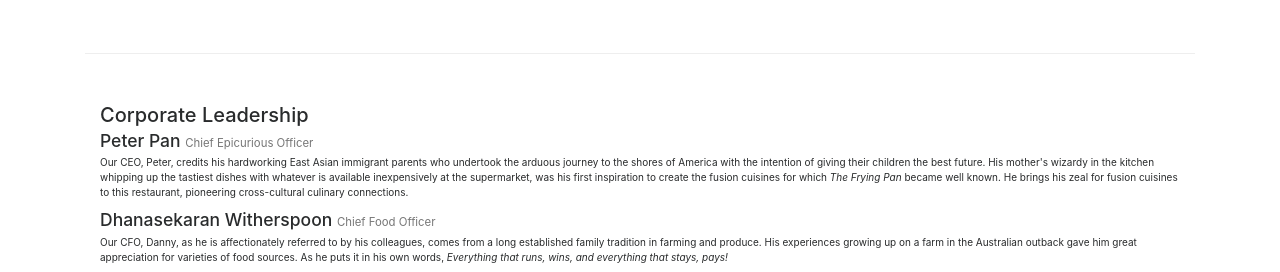
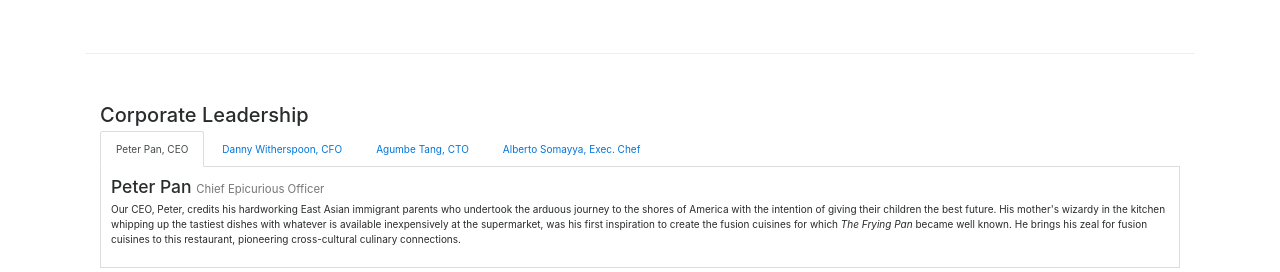
Before and after one commit to ganeshjanamanchi/Bootstrap, a website: page aboutus.html in a window 1280 px wide. Shown: the part 800-1072 px from the top of the page. Drawn offline with nearby package versions, Linux system fonts and the light colour scheme; a script that the page names is missing.

Commit message:
Tabbed Navigation

```diff
--- a/aboutus.html
+++ b/aboutus.html
@@ -104,14 +104,39 @@
         <div class="row row-content ">
             <div class="col col-sm">
                 <h2>Corporate Leadership</h2>
+                <ul class="nav nav-tabs">
+                  <li class="nav-item">
+                    <a class="nav-link active" href="#peter" role="tab" data-toggle="tab">Peter Pan, CEO</a>
+                  </li>
+                  <li class="nav-item">
+                    <a class="nav-link" href="#danny" role="tab" data-toggle="tab">Danny Witherspoon, CFO</a>
+                  </li>
+                  <li class="nav-item">
+                    <a class="nav-link" href="#agumbe" role="tab" data-toggle="tab">Agumbe Tang, CTO</a>
+                  </li>
+                  <li class="nav-item">
+                    <a class="nav-link" href="#alberto" role="tab" data-toggle="tab">Alberto Somayya, Exec. Chef</a>
+                  </li>
+                </ul>
+
+                <div class="tab-content">
+                  <div role="tabpannel" class="tab-pane fade show active" id="peter">
                       <h3 class="hidden-xs-down">Peter Pan <small>Chief Epicurious Officer</small></h3>
                       <p class="hidden-xs-down">Our CEO, Peter, credits his hardworking East Asian immigrant parents who undertook the arduous journey to the shores of America with the intention of giving their children the best future. His mother's wizardy in the kitchen whipping up the tastiest dishes with whatever is available inexpensively at the supermarket, was his first inspiration to create the fusion cuisines for which <em>The Frying Pan</em> became well known. He brings his zeal for fusion cuisines to this restaurant, pioneering cross-cultural culinary connections.</p>
+                  </div>
+                  <div role="tabpannel" class="tab-pane fade" id="danny">
                       <h3>Dhanasekaran Witherspoon <small>Chief Food Officer</small></h3>
                       <p class="hidden-xs-down">Our CFO, Danny, as he is affectionately referred to by his colleagues, comes from a long established family tradition in farming and produce. His experiences growing up on a farm in the Australian outback gave him great appreciation for varieties of food sources. As he puts it in his own words, <em>Everything that runs, wins, and everything that stays, pays!</em></p>
+                    </div>
+                    <div role="tabpannel" class="tab-pane fade" id="agumbe">
                       <h3>Agumbe Tang <small>Chief Taste Officer</small></h3>
                       <p class="hidden-xs-down">Blessed with the most discerning gustatory sense, Agumbe, our CTO, personally ensures that every dish that we serve meets his exacting tastes. Our chefs dread the tongue lashing that ensues if their dish does not meet his exacting standards. He lives by his motto, <em>You click only if you survive my lick.</em></p>
+                    </div>
+                    <div role="tabpannel" class="tab-pane fade" id="alberto">
                       <h3>Alberto Somayya <small>Executive Chef</small></h3>
                       <p class="hidden-xs-down">Award winning three-star Michelin chef with wide International experience having worked closely with whos-who in the culinary world, he specializes in creating mouthwatering Indo-Italian fusion experiences. He says, <em>Put together the cuisines from the two craziest cultures, and you get a winning hit! Amma Mia!</em></p>
+                    </div>
+                    </div>
             </div>
        </div>
        <div class="row row-content">
--- a/css/styles.css
+++ b/css/styles.css
@@ -31,3 +31,9 @@ body{
 .navbar-inverse {
   background-color: #512DA8;
 }
+.tab-content {
+  border-left: 1px solid #ddd;
+  border-right: 1px solid #ddd;
+  border-bottom: 1px solid #ddd;
+  padding: 10px;
+}
```
Lines whose indentation alone changed are shown as unchanged.
